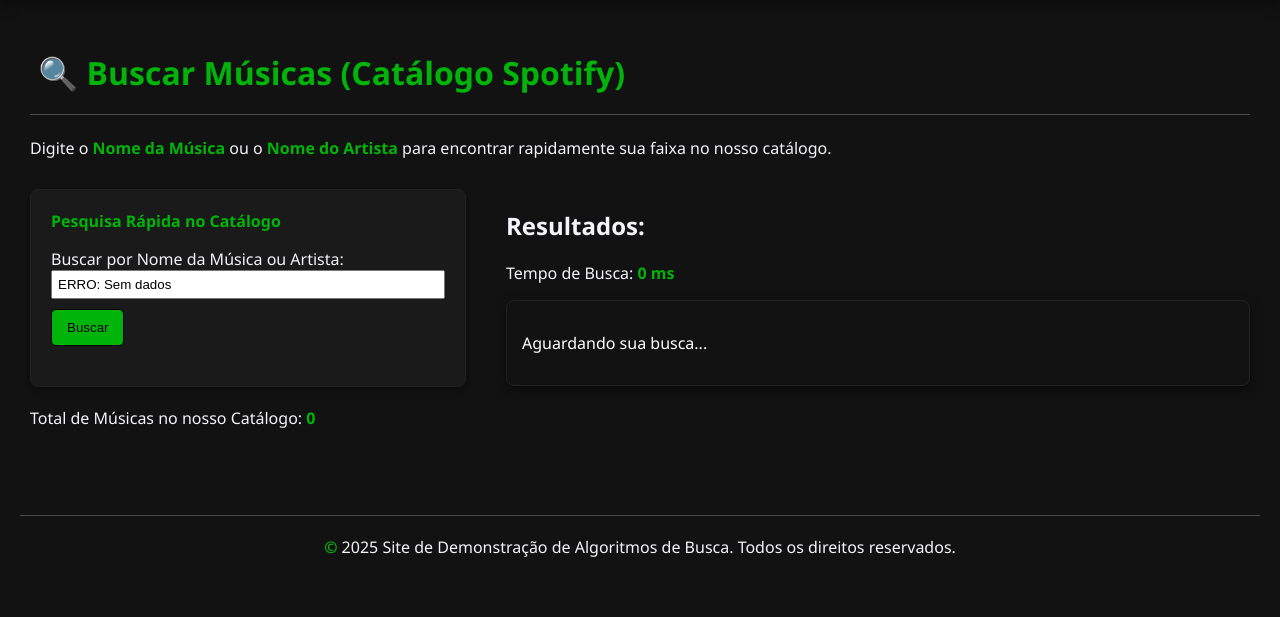
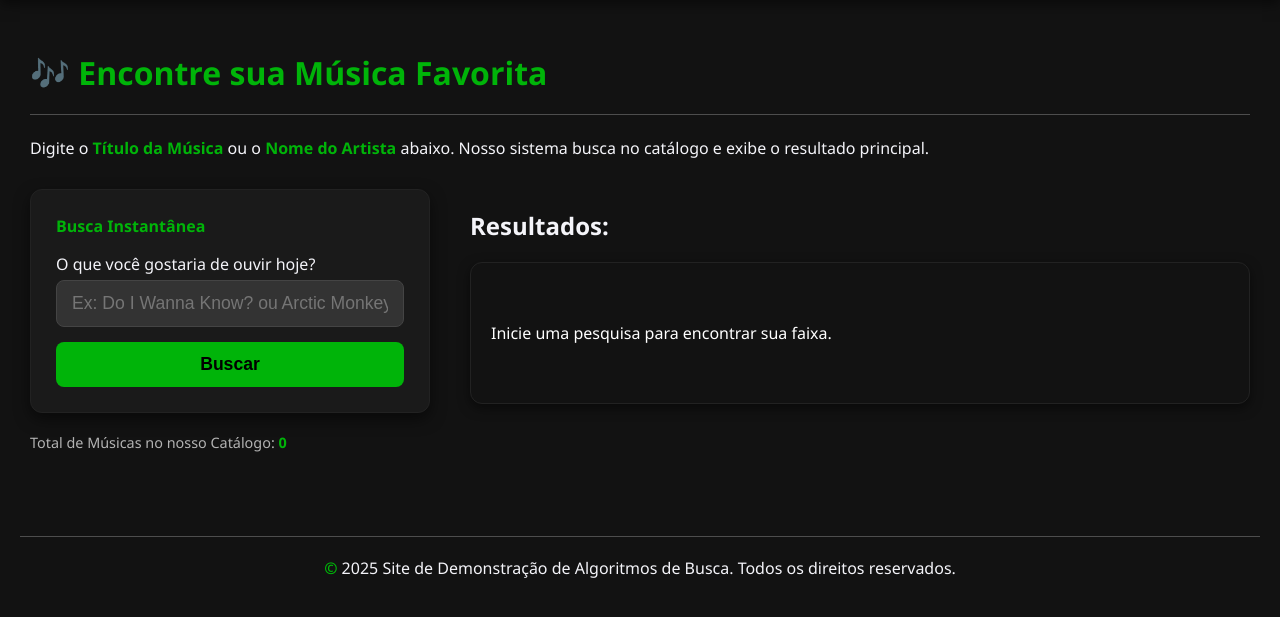
Before and after one commit to EduardoDreiss/trabalhoDana, a Django app: page /buscaSequencial/ in a window 1280 px wide. Shown: the part 61-678 px from the top of the page. Run offline with Django 5.2, Linux system fonts and the light colour scheme; data that the repository does not hold is empty.

Commit message:
adaptação para a pesquisa escrita tanto por artis ta quanto por música

```diff
--- a/siteSearch/templates/siteProcura/busca_sequencial.html
+++ b/siteSearch/templates/siteProcura/busca_sequencial.html
@@ -1,19 +1,21 @@
 {% extends 'base.html' %}
 
-{% block title %}Resultados da Busca | Música Spotify{%endblock %} {% block content %}
+{% block title %}Pesquisa Rápida | Catálogo de Músicas{%endblock %} {% block content %}
 
 {{dados_para_js|json_script:"spotify-data" }}
 
 <h1 style="color: #00b409">
-   🔍 Buscar Músicas (Catálogo Spotify)
+  🎶 Encontre sua Música Favorita
   <hr style="border-color: #282828" />
 </h1>
 <p>
-  Digite o <strong>Nome da Música</strong> ou o <strong>Nome do Artista</strong> para encontrar
-  rapidamente sua faixa no nosso catálogo.
+  Digite o <strong>Título da Música</strong> ou o
+  <strong>Nome do Artista</strong> abaixo. Nosso sistema busca no catálogo e
+  exibe o resultado principal.
 </p>
 
 <style>
+  /* Estilos Gerais e Layout */
   .container-main {
     display: flex;
     gap: 40px;
@@ -21,53 +23,86 @@
   }
 
   .column-left {
-    flex: 0 0 400px; /* Aumentado para melhor visualização */
+    flex: 0 0 400px;
   }
 
   .column-right {
     flex: 1;
   }
 
-  .controls {
-    margin-bottom: 20px;
-  }
-
+  /* Estilos da Caixa de Comando (Busca) */
   .command-box {
     border: 1px solid #222222;
-    border-radius: 8px;
-    padding: 20px;
+    border-radius: 12px;
+    padding: 25px;
     margin-bottom: 20px;
     background-color: #1a1a1a;
-    box-shadow: 0 4px 8px rgba(0, 0, 0, 0.3);
+    box-shadow: 0 6px 15px rgba(0, 0, 0, 0.5);
   }
-
    strong {
     color: #00b409;
   }
 
+  .controls {
+    margin-top: 10px;
+    display: flex;
+    flex-direction: column;
+  }
+
+  .controls input {
+    /* Melhorando a estética do input */
+    width: 100% !important;
+    /* 👈 CORREÇÃO: Garante que o padding e a borda não aumentem a largura total */
+    box-sizing: border-box;
+
+    padding: 12px 15px;
+    margin-top: 5px;
+    border-radius: 8px;
+    border: 1px solid #444;
+    background-color: #333;
+    color: white;
+    font-size: 1.1em;
+    transition: border-color 0.3s;
+  }
+  .controls input:focus {
+    border-color: #00b409;
+    outline: none;
+  }
+
+  /* Estilos do Botão */
   button {
     background-color: #00b409;
     color: black;
+    font-weight: bold;
     border: none;
-    padding: 10px 15px;
-    border-radius: 5px;
+    padding: 12px 20px;
+    border-radius: 8px;
     cursor: pointer;
-    border: 1px solid #000000;
-    transition: background-color 0.3s;
-    margin-top: 10px;
+    transition: background-color 0.3s, transform 0.1s;
+    margin-top: 15px;
+    font-size: 1.1em;
   }
   button:hover {
     background-color: #1ed760;
+    transform: translateY(-1px);
+  }
+  button:disabled {
+    background-color: #555;
+    cursor: not-allowed;
   }
 
+  /* Estilos da Caixa de Resultado */
   .result-box {
     border: 1px solid #222222;
-    border-radius: 8px;
-    padding: 15px;
+    border-radius: 12px;
+    padding: 20px;
     background-color: #121212;
     color: #ffffff;
     box-shadow: 0 4px 12px rgba(0, 0, 0, 0.5);
-    margin-bottom: 20px;
+    margin-top: 15px;
+    min-height: 100px;
+    display: flex;
+    align-items: center;
   }
 
   .found {
@@ -78,38 +113,60 @@
     border-color: #f44336;
   }
 
-  .song-info {
-    display: flex;
-    align-items: center;
-    gap: 15px;
+  /* Status e Tempo de Busca */
+  #time-elapsed {
+    font-size: 0.9em;
+    color: #b3b3b3;
+    text-align: right;
+    margin-bottom: -10px;
+    margin-top: 10px;
   }
-
-  .track-number {
-    /* Usado para o ícone de Play/Música */
-    font-weight: bold;
-    font-size: 1.5em;
+  #time-elapsed strong {
     color: #00b409;
   }
 
-  .track-details p {
-    margin: 0;
-    line-height: 1.4;
+  strong{
+    color:#00b409;
   }
 
-  .track-details .artist-name {
+  #totalRegistros {
     color: #b3b3b3;
     font-size: 0.9em;
   }
 
+  /* Informações da Música */
+  .song-info {
+    display: flex;
+    align-items: center;
+    gap: 20px;
+    width: 100%;
+  }
+  .track-number {
+    font-size: 2.2em;
+    line-height: 1;
+  }
+  .track-details p {
+    margin: 4px 0;
+    line-height: 1.4;
+  }
+  .track-details strong {
+    color: #ffffff;
+    font-size: 1.2em;
+  }
+  .track-details .artist-name {
+    color: #b3b3b3;
+    font-size: 1em;
+  }
   .result-title {
-    color: #00b409;
-    font-size: 1.1em;
-    margin-bottom: 10px;
+    margin: 0;
+    font-size: 1em;
+    color: #1db954;
   }
 
-  /* Reintroduzindo cor de destaque para o tempo */
-  #time-elapsed strong {
-    color: #00b409;
+  /* Indicador de Loading */
+  .loading-status {
+    color: #1ed760;
+    font-style: italic;
   }
 
   /* responsividade */
@@ -117,35 +174,15 @@
     .container-main {
       flex-direction: column;
       gap: 20px;
-      margin-top: 15px;
     }
-
     .column-left {
-      flex: 1 1 auto;
+      flex: 1;
       min-width: 100%;
     }
-
-    .controls {
-      display: flex;
-      flex-direction: column;
-    }
-
-    .controls label {
-      margin-bottom: 5px;
-    }
-
-    .controls input {
+    .controls input,
+    .controls button {
       width: 100% !important;
       box-sizing: border-box;
-    }
-
-    .controls button {
-      width: 100%;
-      margin-top: 15px;
-    }
-
-    .column-right {
-      flex: 1 1 auto;
     }
   }
 </style>
@@ -154,31 +191,32 @@
   <div class="column-left">
     <div class="command-box">
       <p style="margin-top: 0">
-        <strong>Pesquisa Rápida no Catálogo</strong>
+        <strong>Busca Instantânea</strong>
       </p>
       <div class="controls">
-        <label for="target">Buscar por Nome da Música ou Artista:</label>
+        <label for="target">O que você gostaria de ouvir hoje?</label>
         <input
           type="text"
           id="target"
           value=""
-          style="width: 380px; padding: 5px"
-          placeholder="Ex: nome da música ou artista"
+          placeholder="Ex: Do I Wanna Know? ou Arctic Monkeys"
         />
-        <button onclick="startSearch()">Buscar</button>
+        <button id="searchButton" onclick="startSearch()">Buscar</button>
       </div>
     </div>
 
-    <p id="totalRegistros" style="margin-top: 20px">Carregando dados...</p>
+    <p id="totalRegistros">Carregando dados...</p>
   </div>
 
   <div class="column-right">
     <h2>Resultados:</h2>
 
-    <p id="time-elapsed">Tempo de Busca: <strong>0 ms</strong></p>
+    <p id="time-elapsed" style="display: none">
+      Tempo de Busca: <strong>0 ms</strong>
+    </p>
 
     <div id="resultBox" class="result-box">
-      <p id="status">Aguardando sua busca...</p>
+      <p id="status">Inicie uma pesquisa para encontrar sua faixa.</p>
     </div>
   </div>
 </div>
@@ -200,22 +238,15 @@
 
   let isSearching = false;
 
-  // currentTrackDisplay (mock) mantido para evitar erros no JS que não foi totalmente removido
-  const currentTrackDisplay = { innerHTML: "Pronto para buscar..." };
+  // Referências de elementos DOM
+  const targetInput = document.getElementById("target");
+  const searchButton = document.getElementById("searchButton");
+  const totalRecordsDisplay = document.getElementById("totalRegistros");
+  const timeElapsedDisplay = document.getElementById("time-elapsed");
+  const resultBox = document.getElementById("resultBox");
 
   document.addEventListener("DOMContentLoaded", () => {
-    // CORREÇÃO PRINCIPAL: Declarar targetInput
-    const targetInput = document.getElementById("target");
-    const totalRecordsDisplay = document.getElementById("totalRegistros");
-
     totalRecordsDisplay.innerHTML = `Total de Músicas no nosso Catálogo: <strong>${rawData.length}</strong>`;
-
-    // Sugere um valor inicial para teste
-    if (rawData.length > 0) {
-      targetInput.value = rawData[0].track_artist;
-    } else {
-      targetInput.value = "ERRO: Sem dados";
-    }
 
     // Adiciona o listener para a tecla Enter
     targetInput.addEventListener("keydown", function (event) {
@@ -226,27 +257,30 @@
     });
   });
 
+  // ----------------------------------------------------------------------------------
+  // FUNÇÕES DE DISPLAY
+  // ----------------------------------------------------------------------------------
+
   function displayResult(
     statusText,
-    comparacoes,
     success = true,
     musica = null,
     duration = 0
   ) {
-    const resultBox = document.getElementById("resultBox");
-
-    const timeElapsed = document.getElementById("time-elapsed");
-    timeElapsed.innerHTML = `Tempo de Busca: <strong>${duration.toFixed(
+    // Mostrar o tempo de busca
+    timeElapsedDisplay.innerHTML = `Busca concluída em: <strong>${duration.toFixed(
       3
     )} ms</strong>`;
+    timeElapsedDisplay.style.display = "block";
 
     let htmlContent = "";
 
     if (!musica) {
       // Tratamento de Música Não Encontrada
-      resultBox.innerHTML = `<p class="not-found">❌ ${statusText}</p>`;
+      htmlContent = `<p class="not-found">❌ Ops! ${statusText}</p>`;
       resultBox.classList.remove("found");
       resultBox.classList.add("not-found");
+      resultBox.innerHTML = htmlContent;
       return;
     }
 
@@ -265,13 +299,13 @@
       duracaoFormatada = minutos + ":" + (segundos < 10 ? "0" : "") + segundos;
     }
 
-    // Construir o HTML com todos os detalhes (Ícone de música em vez de número)
+    // Construir o HTML
     if (success) {
       htmlContent = `
-<p class="result-title">✅ Encontramos o resultado principal!</p>
 <div class="song-info">
 <span class="track-number">🎧</span>
 <div class="track-details">
+<p class="result-title">Melhor Correspondência Encontrada</p>
 <p><strong>${musica.track_name}</strong></p>
 <p class="artist-name">Artista: ${musica.track_artist}</p>
 <p class="artist-name">
@@ -282,50 +316,53 @@
 </div>
 </div>
 `;
-    } else {
-      htmlContent = `<p class="not-found">❌ ${statusText}</p>`;
     }
 
     resultBox.innerHTML = htmlContent;
-
-    resultBox.classList.remove("found", "not-found");
-    if (success) {
+    resultBox.classList.remove("not-found");
     resultBox.classList.add("found");
-    } else {
-      resultBox.classList.add("not-found");
-    }
   }
 
-  function updateProgressBar(steps, total) {}
+  function setSearchingStatus() {
+    isSearching = true;
+    searchButton.disabled = true;
+    searchButton.textContent = "Buscando...";
+    timeElapsedDisplay.style.display = "none";
+    resultBox.classList.remove("found", "not-found");
+    resultBox.innerHTML =
+      '<p class="loading-status">🔎 Procurando no catálogo...</p>';
+  }
 
   function resetSearch() {
     isSearching = false;
+    searchButton.disabled = false;
+    searchButton.textContent = "Buscar";
+    timeElapsedDisplay.innerHTML = `Tempo de Busca: <strong>0 ms</strong>`;
+    timeElapsedDisplay.style.display = "none";
+    resultBox.innerHTML =
+      '<p id="status">Inicie uma pesquisa para encontrar sua faixa.</p>';
+    resultBox.classList.remove("found", "not-found");
+  }
 
-    document.getElementById(
-      "time-elapsed"
-    ).innerHTML = `Tempo de Busca: <strong>0 ms</strong>`;
-
-    document.getElementById("resultBox").innerHTML =
-      '<p id="status">Aguardando sua busca...</p>';
-    document.getElementById("resultBox").classList.remove("found", "not-found");
-  }
+  // ----------------------------------------------------------------------------------
+  // LÓGICA DA BUSCA SEQUENCIAL
+  // ----------------------------------------------------------------------------------
 
   async function startSearch() {
     if (isSearching || rawData.length === 0) return;
 
-    isSearching = true;
-    resetSearch();
+    setSearchingStatus();
 
-    // Limpa e normaliza a consulta
     const query = document.getElementById("target").value.trim().toLowerCase();
 
     if (query.length < 1) {
+      resetSearch();
       displayResult(
         "Por favor, digite o nome de uma música ou artista para buscar.",
-        0,
-        false
+        false,
+        null,
+        0
       );
-      isSearching = false;
       return;
     }
 
@@ -335,26 +372,24 @@
     const startTime = performance.now();
     let endTime = 0;
 
+    // Adiciona um pequeno delay para que o status "Buscando..." seja visível
+    await new Promise((resolve) => setTimeout(resolve, 100));
+
     for (let i = 0; i < totalData; i++) {
       steps++;
       const currentMusic = rawData[i];
 
-      // Normaliza o nome da música e artista para comparação
       const trackName = currentMusic.track_name.toLowerCase();
       const artistName = currentMusic.track_artist.toLowerCase();
 
-      // Condição de busca: a query é substring do nome da música OU do nome do artista
       const isMatch = trackName.includes(query) || artistName.includes(query);
 
-      // Remoção da parte de atualização visual passo a passo (mantida)
-
       if (isMatch) {
-        // Regra da Busca Sequencial: Para no primeiro que der match
         endTime = performance.now();
         const musica = currentMusic;
         const duration = endTime - startTime;
 
-        displayResult(`Música ENCONTRADA!`, steps, true, musica, duration);
+        displayResult(`Música ENCONTRADA!`, true, musica, duration);
         found = true;
         break; // Interrompe a busca sequencial
       }
@@ -367,7 +402,6 @@
         `Não encontramos resultados para "${document
           .getElementById("target")
           .value.trim()}" no catálogo.`,
-        steps,
         false,
         null,
         duration
@@ -375,6 +409,8 @@
     }
 
     isSearching = false;
+    searchButton.disabled = false;
+    searchButton.textContent = "Buscar";
   }
 </script>
 
```
Lines whose indentation alone changed are shown as unchanged.
